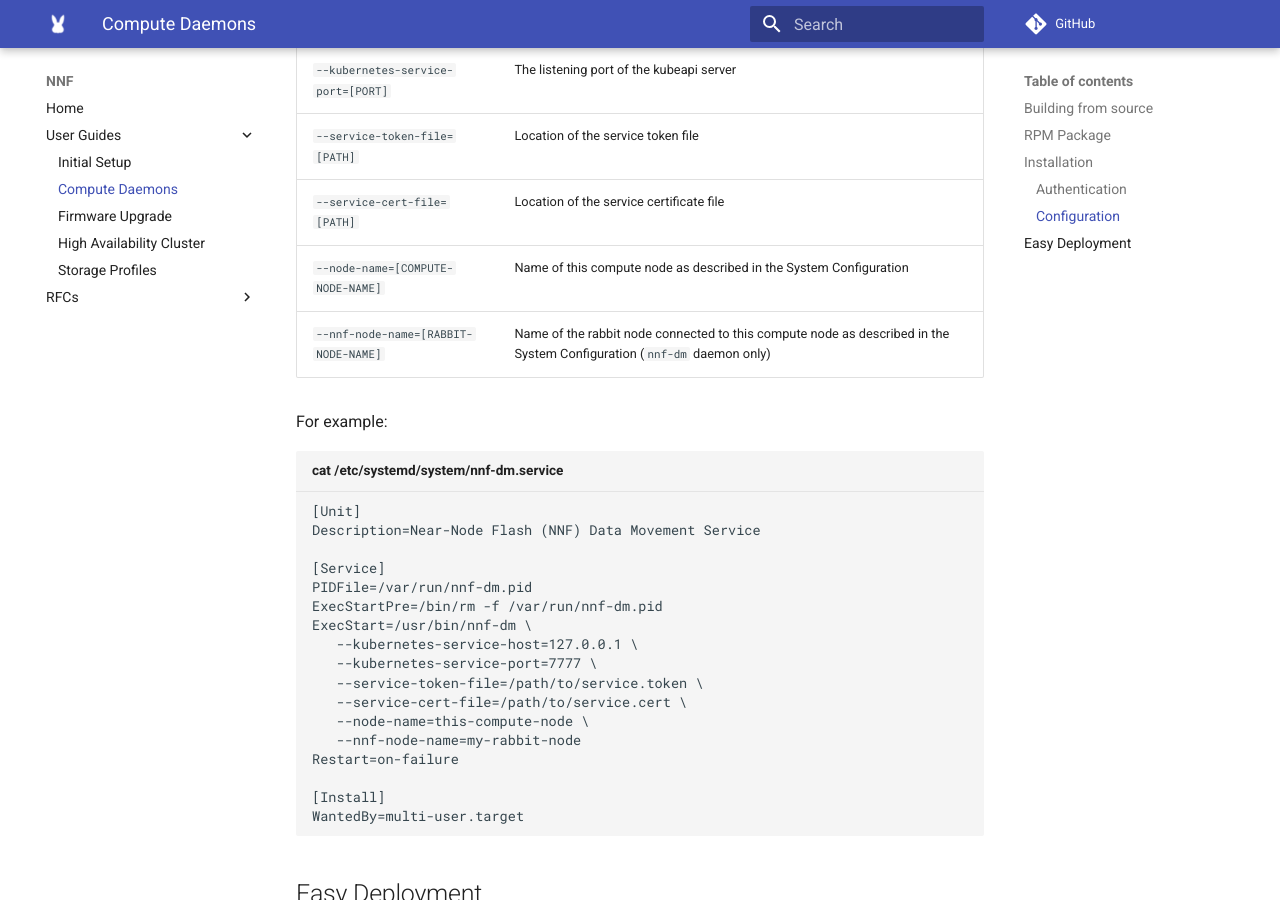
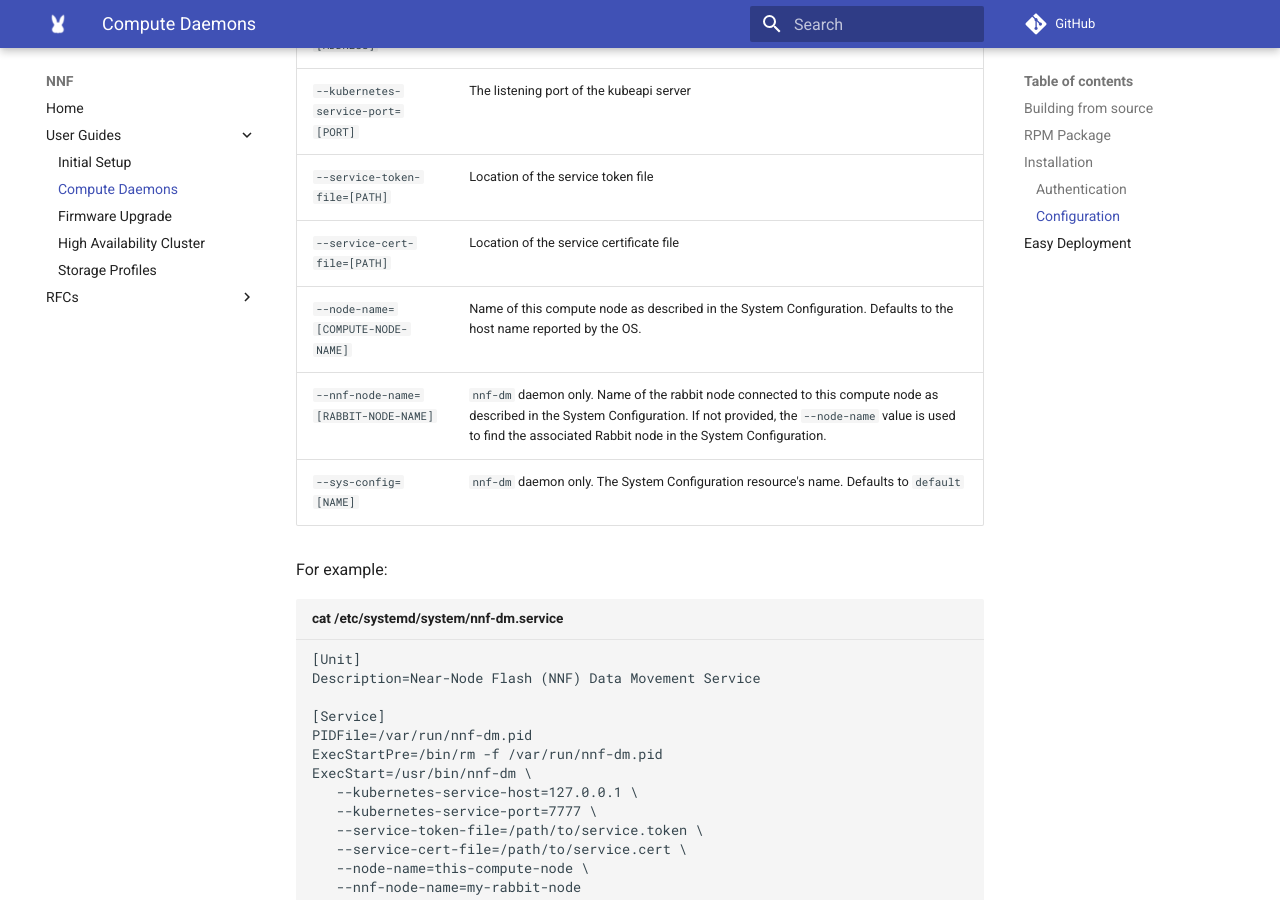
Before and after one commit to NearNodeFlash/NearNodeFlash.github.io, an MkDocs documentation site: the page built from docs/guides/compute-daemons/readme.md, in a window 1280 px wide and 900 px high, scrolled down 1612 px. Built offline with MkDocs 1.6.1 and Material for MkDocs 9.7.7, drawn with Linux system fonts in a browser that asks for light colours; comment, search, counter and statistics services are not loaded.

Commit message:
Document the default '--node-name' and '--nnf-node-name' behavior (#16)
Signed-off-by: Nate Thornton <nate.thornton@hpe.com>

```diff
--- a/docs/guides/compute-daemons/readme.md
+++ b/docs/guides/compute-daemons/readme.md
@@ -57,8 +57,9 @@
 | `--kubernetes-service-port=[PORT]` | The listening port of the kubeapi server |
 | `--service-token-file=[PATH]` | Location of the service token file |
 | `--service-cert-file=[PATH]` | Location of the service certificate file |
-| `--node-name=[COMPUTE-NODE-NAME]` | Name of this compute node as described in the System Configuration |
-| `--nnf-node-name=[RABBIT-NODE-NAME]` | Name of the rabbit node connected to this compute node as described in the System Configuration (`nnf-dm` daemon only)|
+| `--node-name=[COMPUTE-NODE-NAME]` | Name of this compute node as described in the System Configuration. Defaults to the host name reported by the OS. |
+| `--nnf-node-name=[RABBIT-NODE-NAME]` | `nnf-dm` daemon only. Name of the rabbit node connected to this compute node as described in the System Configuration. If not provided, the `--node-name` value is used to find the associated Rabbit node in the System Configuration. |
+| `--sys-config=[NAME]` | `nnf-dm` daemon only. The System Configuration resource's name. Defaults to `default` |
 
 For example:
 
```
